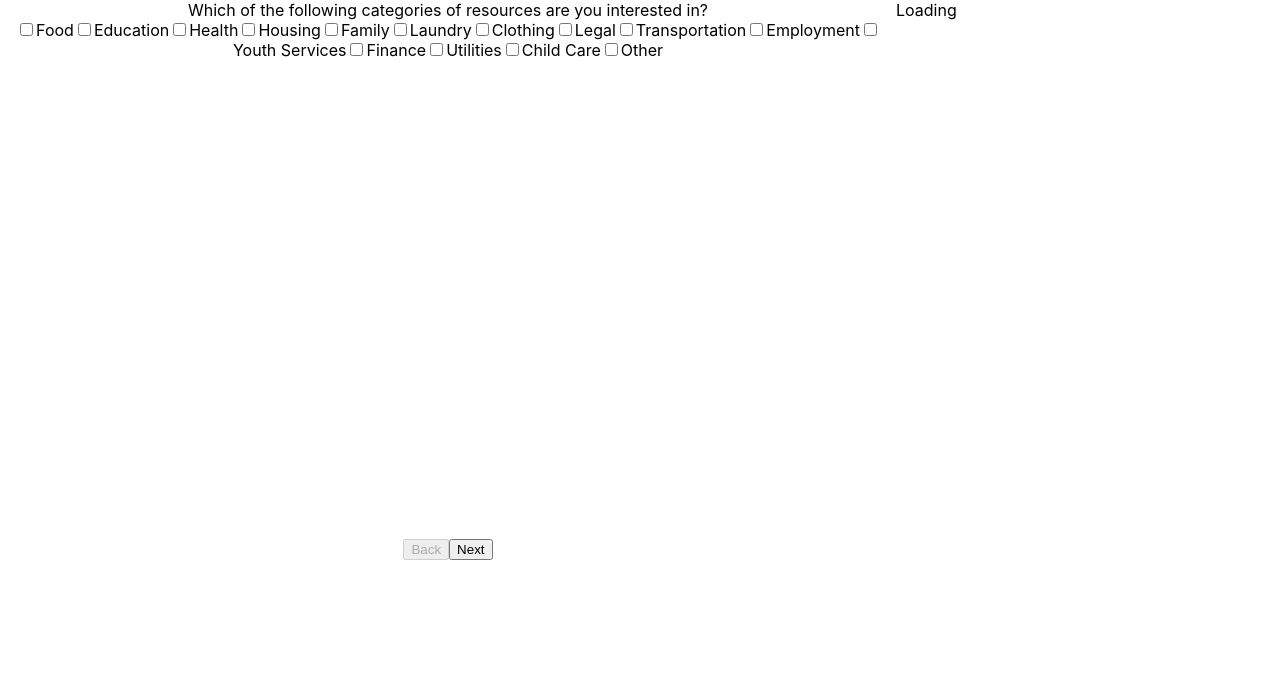
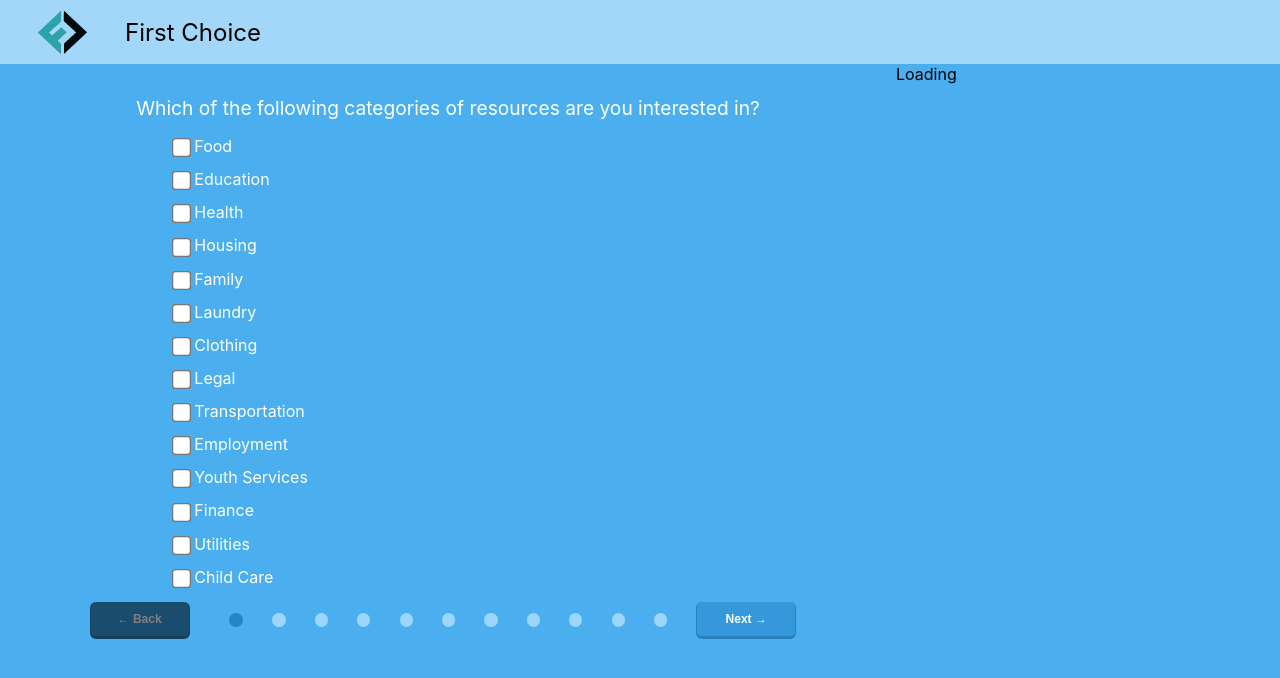
Before and after one commit to nkgopaul/first-choice-ui, a React (Create React App) app: page / in a window 1280 px wide. Shown: the top 678 px of the page. Built offline with nearby package versions, Linux system fonts and the light colour scheme.

Commit message:
Add filtering style and navbar

```diff
--- a/public/index.html
+++ b/public/index.html
@@ -19,7 +19,7 @@
       work correctly both with client-side routing and a non-root public URL.
       Learn how to configure a non-root public URL by running `npm run build`.
     -->
-    <title>React App</title>
+    <title>First Choice</title>
   </head>
   <body>
     <noscript>
--- a/src/App.js
+++ b/src/App.js
@@ -1,5 +1,6 @@
 import React, { Component } from 'react';
 import './App.css';
+import Navbar from './components/navbar/Navbar.js';
 import FiltersContainer from './components/filters/FiltersContainer';
 import ResultsContainer from './components/results/ResultsContainer';
 
@@ -37,6 +38,8 @@ class App extends Component {
 
   render() {
     return (
+      <div>
+        <Navbar />
         <div className="App">
           <FiltersContainer
             addFilter={this.addFilter}
@@ -47,6 +50,7 @@ class App extends Component {
             selected_filters={this.state}
           />
         </div>
+      </div>
     );
   }
 }
--- a/src/components/filters/CheckboxFilter.js
+++ b/src/components/filters/CheckboxFilter.js
@@ -1,13 +1,15 @@
 import React, { Component } from 'react';
+import styles from './CheckboxFilter.module.css';
 
 export default class CheckboxFilter extends Component {
     render() {
         return (
-            <div>
-                <div>{this.props.question}</div>
+            <div className={styles.container}>
+                <div className={styles.contentContainer}>
+                    <div className={styles.question}>{this.props.question}</div>
                     {
                         this.props.options.map(e =>
-                        <label key={e}>
+                            <label key={e} className={styles.labelContainer}>
                                 <input
                                     type='checkbox'
                                     name={e}
@@ -17,12 +19,14 @@ export default class CheckboxFilter extends Component {
                                         this.props.removeFilter(this.props.filter, e)
                                     }}
                                     checked={this.props.checkedOptions.indexOf(e) === -1 ? false : true}
+                                    className={styles.checkinput}
                                 />
-                            {e}
+                                <span className={styles.labelText}>{e}</span>
                             </label>
                         )
                     }
                 </div>
+            </div>
         );
     }
 }
--- /dev/null
+++ b/src/components/filters/CheckboxFilter.module.css
@@ -0,0 +1,45 @@
+.container {
+    display: flex;
+    align-items: center;
+    justify-content: center;
+    padding-top: 2rem;
+}
+
+.contentContainer {
+    display: flex;
+    flex-direction: column;
+    align-items: flex-start;
+}
+
+.question {
+    font-size: 1.2rem;
+    padding-bottom: 1rem;
+    color: white;
+}
+
+.labelContainer {
+    display: block;
+    float: left;
+    white-space: nowrap;
+    position: relative;
+    padding-left: 35px;
+    margin-bottom: 12px;
+    cursor: pointer;
+    -webkit-user-select: none;
+    -moz-user-select: none;
+    -ms-user-select: none;
+    user-select: none;
+}
+
+.checkinput {
+    vertical-align: middle;
+    -ms-transform: scale(2); /* IE */
+    -moz-transform: scale(2); /* FF */
+    -webkit-transform: scale(1.5); /* Safari and Chrome */
+    -o-transform: scale(2); /* Opera */
+}
+
+.labelText {
+    padding-left: 0.2em;
+    color: white;
+}
--- a/src/components/filters/FiltersContainer.js
+++ b/src/components/filters/FiltersContainer.js
@@ -1,12 +1,14 @@
 import React, { Component } from 'react';
-import { CarouselProvider, Slider, Slide, ButtonBack, ButtonNext } from 'pure-react-carousel';
+import { CarouselProvider, Slider, Slide, ButtonBack, ButtonNext, Dot  } from 'pure-react-carousel';
 import styles from './FiltersContainer.module.css';
 import CheckboxFilter from './CheckboxFilter';
 import { FILTERS } from '../../locales/en'
 import 'pure-react-carousel/dist/react-carousel.es.css';
 
 export default class FiltersContainer extends Component {
+
   render() {
+    const filterNames = Object.keys(FILTERS);
     return (
       <div className={styles.container}>
         <CarouselProvider
@@ -17,13 +19,13 @@ export default class FiltersContainer extends Component {
           <Slider>
             {
               Object.values(FILTERS).map((f, i) =>
-                <Slide index={i} key={i}>
+                <Slide index={i} key={i} className={styles.slide}>
                   <CheckboxFilter
-                    key={`${Object.keys(FILTERS)[i]} ${this.props.selected_filters[Object.keys(FILTERS)[i]]}`}
-                    filter={Object.keys(FILTERS)[i]}
+                    key={`${filterNames[i]} ${this.props.selected_filters[filterNames[i]]}`}
+                    filter={filterNames[i]}
                     question={f.question}
                     options={f.options}
-                    checkedOptions={this.props.selected_filters[Object.keys(FILTERS)[i]]}
+                    checkedOptions={this.props.selected_filters[filterNames[i]]}
                     addFilter={this.props.addFilter}
                     removeFilter={this.props.removeFilter}
                   />
@@ -31,8 +33,18 @@ export default class FiltersContainer extends Component {
               )
             }
           </Slider>
-          <ButtonBack>Back</ButtonBack>
-          <ButtonNext>Next</ButtonNext>
+          <div className={styles.buttonsContainer}>
+            <ButtonBack className={styles.nav_btn}>{`← Back`}</ButtonBack>
+            {
+              filterNames.map((e, i) =>
+                <Dot
+                  slide={i}
+                  className={styles.dots}
+                />
+              )
+            }
+            <ButtonNext className={styles.nav_btn}>{`Next →`}</ButtonNext>
+          </div>
         </CarouselProvider>
       </div>
       );
--- a/src/components/filters/FiltersContainer.module.css
+++ b/src/components/filters/FiltersContainer.module.css
@@ -1,3 +1,80 @@
 .container {
-    width: 70%
+    width: 70%;
+    height: 100%;
 }
+
+.slide {
+    height: 100%;
+}
+
+.buttonsContainer {
+    display: flex;
+    justify-content: space-between;
+    align-items: center;
+    width: 80%;
+    margin: 0 auto;
+}
+
+.nav_btn {
+    margin-right:10px;
+    width:100px;
+    background:#3498db;
+    border-bottom: #2980b9 3px solid;
+    border-left: #2980b9 1px solid;
+    border-right: #2980b9 1px solid;
+    border-top: none;
+    border-radius:6px;
+    text-align:center;
+    color:white;
+    padding:10px;
+    float:left;
+    font-size:12px;
+    font-weight:800;
+}
+
+.nav_btn:hover {
+    opacity:0.8;
+}
+
+.nav_btn:active {
+    width:100px;
+    background:#2385C7;
+    border-bottom: #2980b9 1px solid;
+    border-left: #2980b9 1px solid;
+    border-right: #2980b9 1px solid;
+    border-top: none;
+    border-radius:6px;
+    text-align:center;
+    color:white;
+    padding:10px;
+    margin-top:3px;
+    float:left;
+    outline: none;
+}
+
+.nav_btn:disabled {
+    filter: brightness(50%);
+}
+
+.nav_btn:focus {
+    outline: none;
+}
+
+.dots {
+    background:#9cd6fd;
+    border-radius: 50%;
+    border: none;
+    height: 1em;
+    width: 1em;
+}
+
+.dots:disabled {
+    background:#2385C7;
+    height: 1.1em;
+    width: 1.1em;
+    transition: width 1s, height 1s;
+}
+
+.dots:focus {
+    outline: none;
+}
--- /dev/null
+++ b/src/components/navbar/Navbar.js
@@ -0,0 +1,14 @@
+import React from 'react';
+import styles from './Navbar.module.css';
+import logo from '../assets/fc.png';
+
+const Navbar = () => {
+  return (
+    <div className={styles.container}>
+      <img className={styles.logo} src={logo} alt=":D" height="125" width="125"/>
+      <span className={styles.textHeader}>First Choice</span>
+    </div>
+  );
+}
+
+export default Navbar;
--- /dev/null
+++ b/src/components/navbar/Navbar.module.css
@@ -0,0 +1,16 @@
+.container {
+    height: 4em;
+    width: 100%;
+    background: #A3D7F9;
+    display: flex;
+    justify-content: flex-start;
+    align-items: center;
+}
+
+.logo {
+    padding-top: .6em;
+}
+
+.textHeader {
+    font-size: 1.5em;
+}
--- a/src/index.css
+++ b/src/index.css
@@ -6,6 +6,7 @@ body {
     sans-serif;
   -webkit-font-smoothing: antialiased;
   -moz-osx-font-smoothing: grayscale;
+  background-color: #4BAEEF;
 }
 
 code {
```
Also changed, not shown: src/components/assets/fc.png (added). Lines whose indentation alone changed are shown as unchanged.
